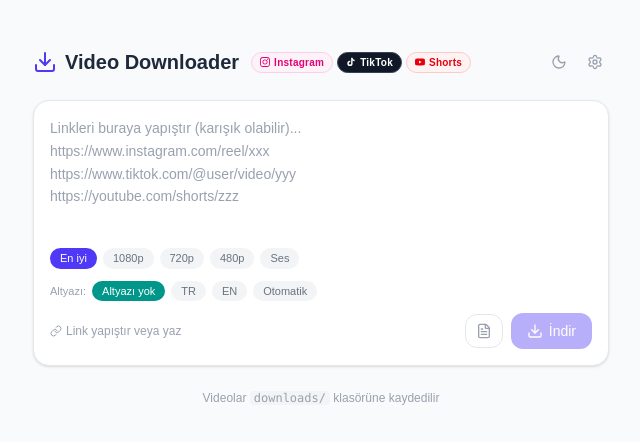
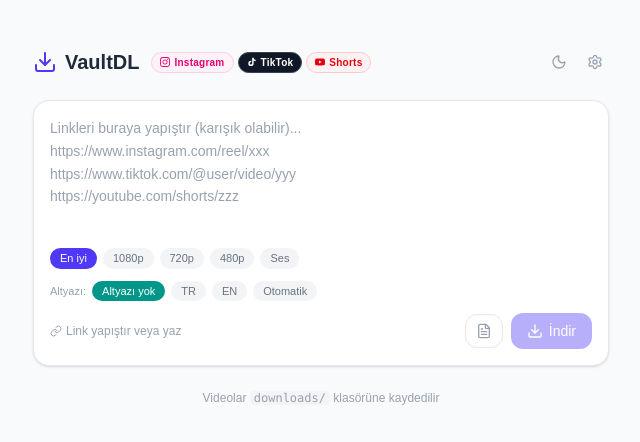
Before and after one commit to mahmuthanb/video-downloader, a Next.js app: page / in a window 1280 px wide. Shown: the top 442 px of the page, without its empty margins (319-959 px from the left). Built offline with nearby package versions, Linux system fonts and the light colour scheme.

Commit message:
chore: rebrand to VaultDL — package.json, layout metadata, manifest, page header, README İngilizce olarak baştan yazıldı, tüm yeni özellikler eklendi

```diff
--- a/app/layout.tsx
+++ b/app/layout.tsx
@@ -14,8 +14,8 @@
 });
 
 export const metadata: Metadata = {
-  title: "Video Downloader",
-  description: "Instagram, TikTok ve YouTube Shorts indirici",
+  title: "VaultDL",
+  description: "Self-hosted video downloader for Instagram, TikTok and YouTube. No ads, no tracking, no watermark.",
 };
 
 export default function RootLayout({
--- a/app/page.tsx
+++ b/app/page.tsx
@@ -638,7 +638,7 @@
         {/* Header */}
         <div className="flex items-center gap-2">
           <Download className="w-6 h-6 text-indigo-600" />
-          <h1 className="text-xl font-semibold text-gray-800 dark:text-gray-100">Video Downloader</h1>
+          <h1 className="text-xl font-semibold text-gray-800 dark:text-gray-100">VaultDL</h1>
           <div className="flex items-center gap-1 ml-1">
             <PlatformBadge platform="instagram" />
             <PlatformBadge platform="tiktok" />
--- a/package.json
+++ b/package.json
@@ -1,5 +1,5 @@
 {
-  "name": "insta-downloader",
+  "name": "vaultdl",
   "version": "0.1.0",
   "private": true,
   "scripts": {
```
Also changed, not shown: public/manifest.json, 1 other file (tests, documents, lock files or other folders).
